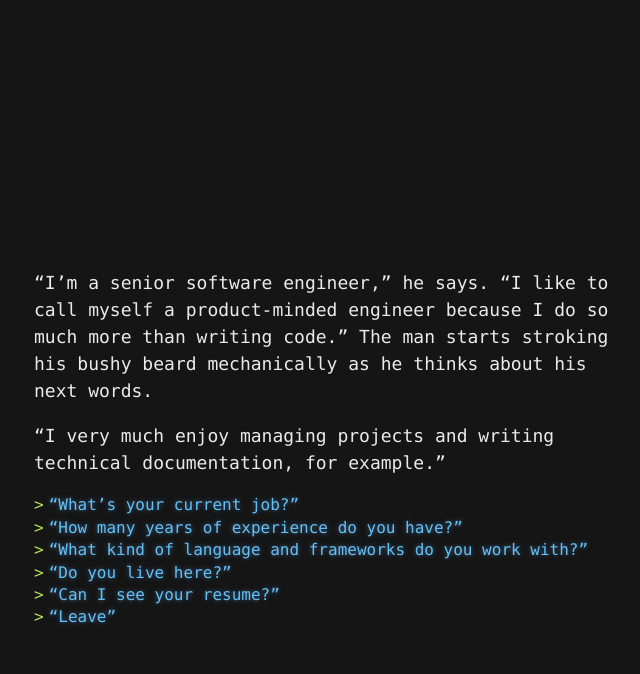
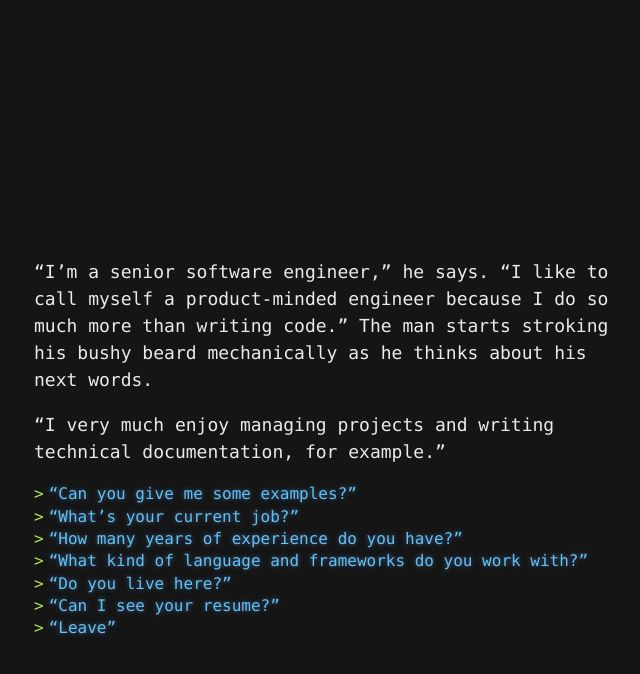
Before and after one commit to yvesgurcan/adventure, a Jekyll site: the page built from job.md, in a window 1280 px wide. Shown: the top 674 px of the page, without its empty margins (306-946 px from the left). Built offline with Jekyll 4.4.1, drawn with Linux system fonts in a browser that asks for light colours; our own code applies the rules of GitHub Pages for plain Markdown files.

Commit message:
Update job.md

```diff
--- a/job.md
+++ b/job.md
@@ -2,6 +2,7 @@
 
 "I very much enjoy managing projects and writing technical documentation, for example."
 
+- ["Can you give me some examples?"](projects)
 - ["What's your current job?"](work)
 - ["How many years of experience do you have?"](senior)
 - ["What kind of language and frameworks do you work with?"](stack)
```
